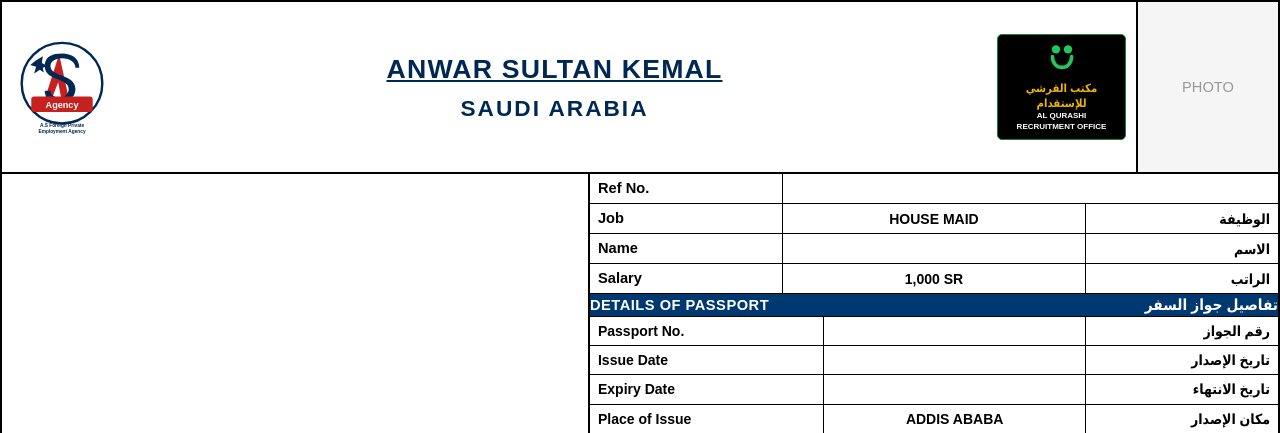
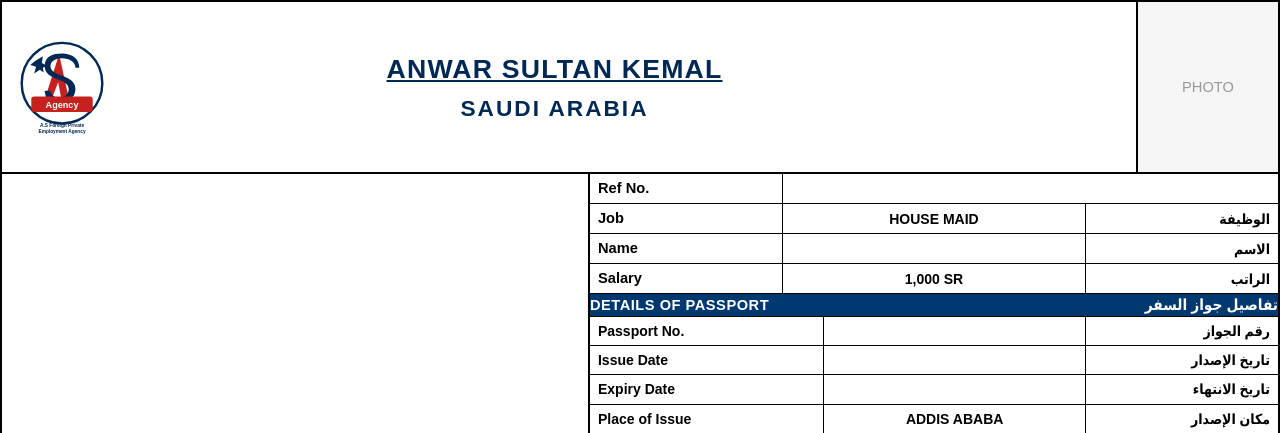
Before and after one commit to hdv438/travel_agency, a Python web app: template agency_tracking/templates/cv_template.html in a window 1280 px wide. Shown: the top 433 px of the page. Run offline with Jinja, Linux system fonts and the light colour scheme; the template is opened without the code that fills it, so the values that code supplies are empty.

Commit message:
chore(cv): remove Al Qurashi Recruitment Office badge from CV header
Purely visual -- the badge block is dropped from the header entirely (left
blank). No field or API contract change.

Co-Authored-By: Claude Sonnet 5 <noreply@anthropic.com>
Claude-Session: https://claude.ai/code/session_0113xb9cPKQrCXWa8AQehgsj

```diff
--- a/agency_tracking/templates/cv_template.html
+++ b/agency_tracking/templates/cv_template.html
@@ -295,22 +295,7 @@
           <div class="agency-name">ANWAR SULTAN KEMAL</div>
           <div class="agency-dest">SAUDI ARABIA</div>
         </td>
-        <td class="hdr-logo-right">
-          <div
-            style="background:#000;border-radius:5px;padding:6px 9px;display:inline-block;text-align:center;border:1.5px solid #15803d;">
-            <svg width="48" height="36" viewBox="0 0 40 30" style="display:block;margin:0 auto 3px auto;">
-              <circle cx="15" cy="7" r="3.5" fill="#22c55e" />
-              <circle cx="25" cy="7" r="3.5" fill="#22c55e" />
-              <path d="M 12 13 C 12 25 28 25 28 13" fill="none" stroke="#22c55e" stroke-width="3"
-                stroke-linecap="round" />
-            </svg>
-            <div
-              style="color:#eab308;font-size:8.5pt;font-weight:bold;direction:rtl;font-family:'Segoe UI',Tahoma,Arial,sans-serif;">
-              مكتب القرشي للإستقدام</div>
-            <div style="color:#fff;font-size:6pt;font-weight:bold;text-transform:uppercase;margin-top:1px;">Al Qurashi
-              Recruitment Office</div>
-          </div>
-        </td>
+        <td class="hdr-logo-right"></td>
         <td class="hdr-photo">
           {% if photo_passport %}
           <img class="photo-portrait" src="{{ photo_passport }}" alt="Photo">
```
